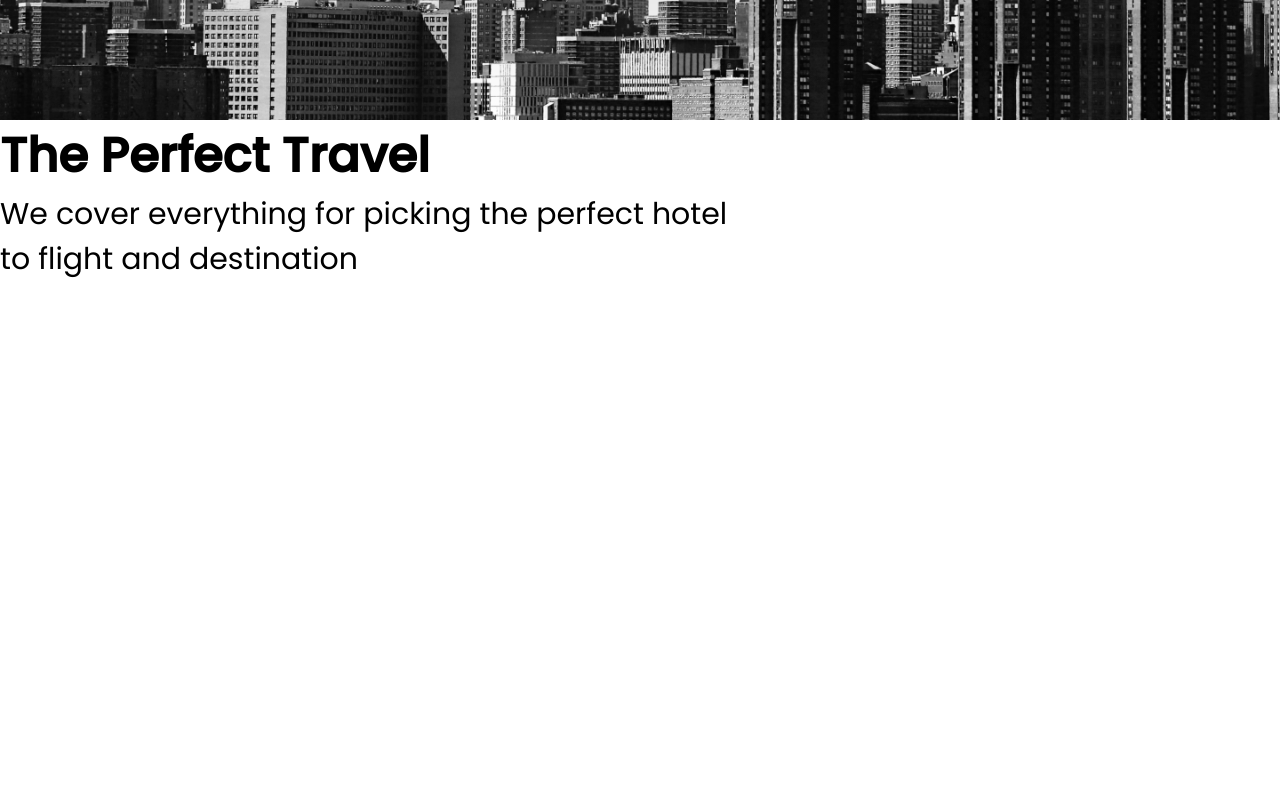
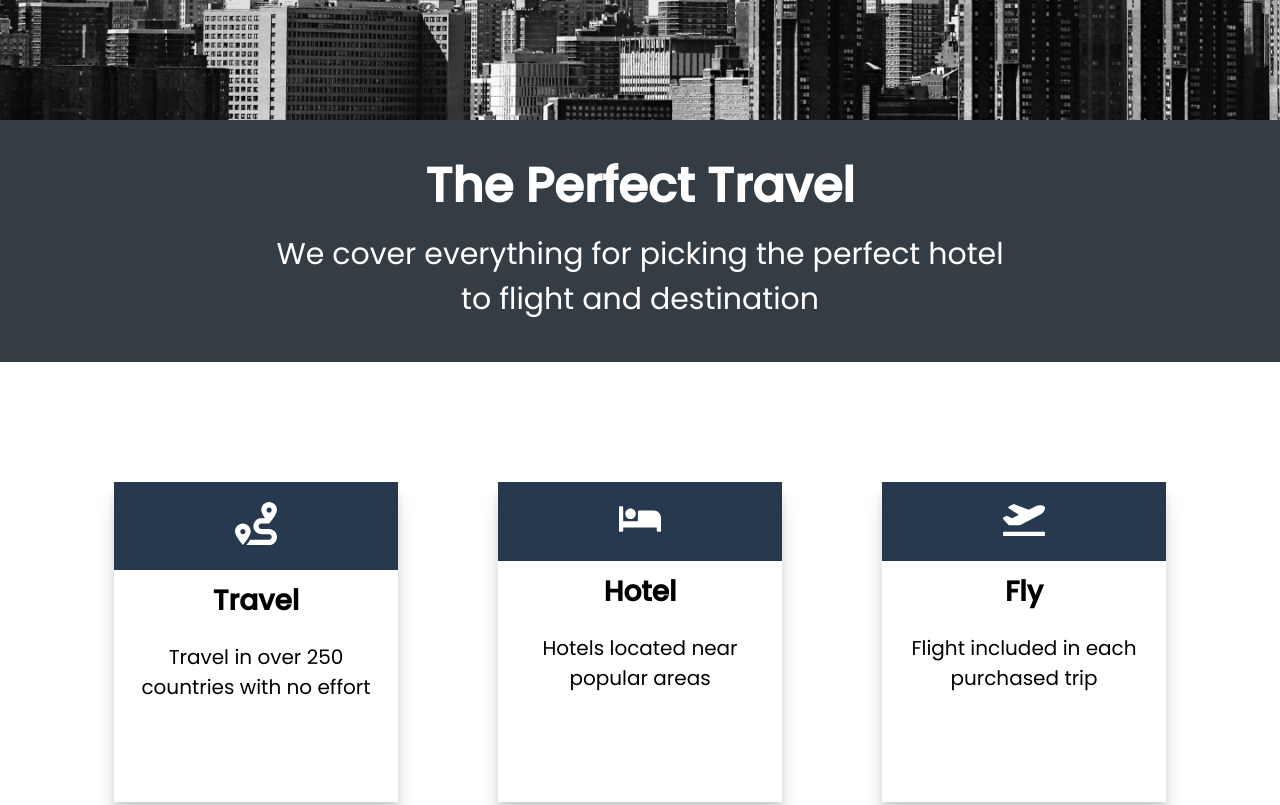
Before and after one commit to tocs77/html5-css-course, a plain HTML site: page 03-Travelly/index.html in a window 1280 px wide. Shown: the part 1480-2285 px from the top of the page. Drawn offline with Linux system fonts and the light colour scheme; files whose address does not match are found by name; a web font is replaced by a local one.

Commit message:
Styled benefits cards

```diff
--- a/03-Travelly/index.html
+++ b/03-Travelly/index.html
@@ -52,19 +52,25 @@
         <div class="cards">
 
             <div class="card">
-                <img src="./icons/route-solid.svg">
+                <div class="card-icon">
+                    <img src="./icons/route-solid.svg">
+                </div>
                 <h4>Travel</h4>
                 <p>Travel in over 250 countries with no effort</p>
             </div>
 
             <div class="card">
-                <img src="./icons/bed-solid.svg">
+                <div class="card-icon">
+                    <img src="./icons/bed-solid.svg">
+                </div>
                 <h4>Hotel</h4>
                 <p>Hotels located near popular areas</p>
             </div>
 
             <div class="card">
-                <img src="./icons/plane-departure-solid.svg">
+                <div class="card-icon">
+                    <img src="./icons/plane-departure-solid.svg">
+                </div>
                 <h4>Fly</h4>
                 <p>Flight included in each purchased trip</p>
             </div>
--- a/03-Travelly/style.css
+++ b/03-Travelly/style.css
@@ -165,6 +165,55 @@ nav ul {
   }
 }
 
+/* BENEFITS SECTION*/
+
+.benefits-head {
+  background: #343c44;
+  padding: 3rem;
+  min-height: 30vh;
+  display: flex;
+  flex-direction: column;
+  justify-content: center;
+  align-items: center;
+  color: white;
+  text-align: center;
+}
+
+.benefits-head h3 {
+  padding: 1rem;
+}
+
+.cards {
+  width: 90%;
+  margin: auto;
+  display: flex;
+  min-height: 70vh;
+  align-items: center;
+  flex-wrap: wrap;
+}
+
+.cards img {
+  max-width: 15%;
+  margin: 2rem;
+}
+
+.card {
+  flex: 1 1 25rem;
+  min-height: 40vh;
+  margin: 2rem 5rem;
+  box-shadow: 0rem 1rem 1rem rgba(0, 0, 0, 0.1), 0rem 2rem 2rem rgba(0, 0, 0, 0.1);
+  text-align: center;
+}
+
+.card h4,
+.card p {
+  padding: 1rem;
+}
+
+.card-icon {
+  background: #27394e;
+}
+
 /* Media query */
 
 @media screen and (max-width: 932px) {
```
